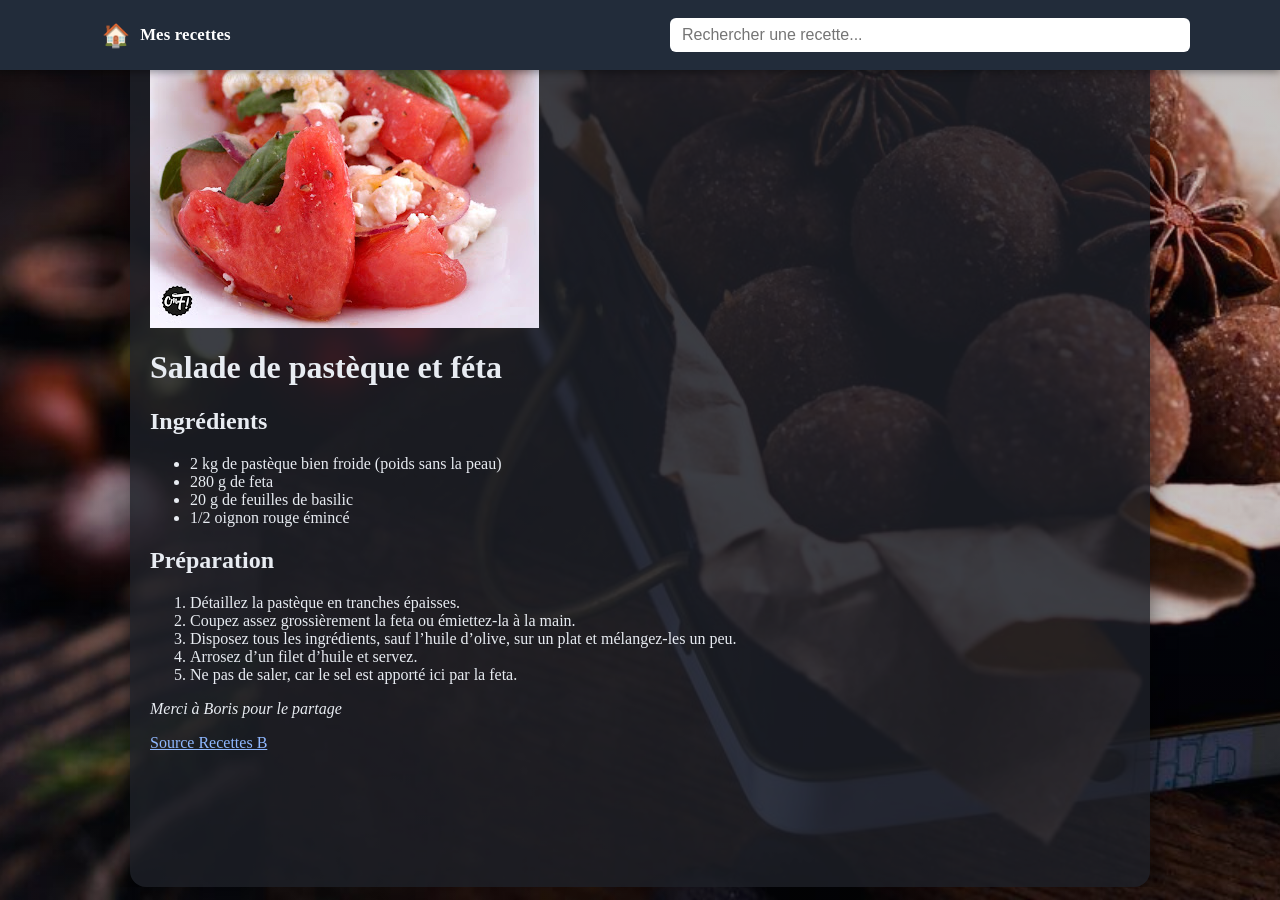
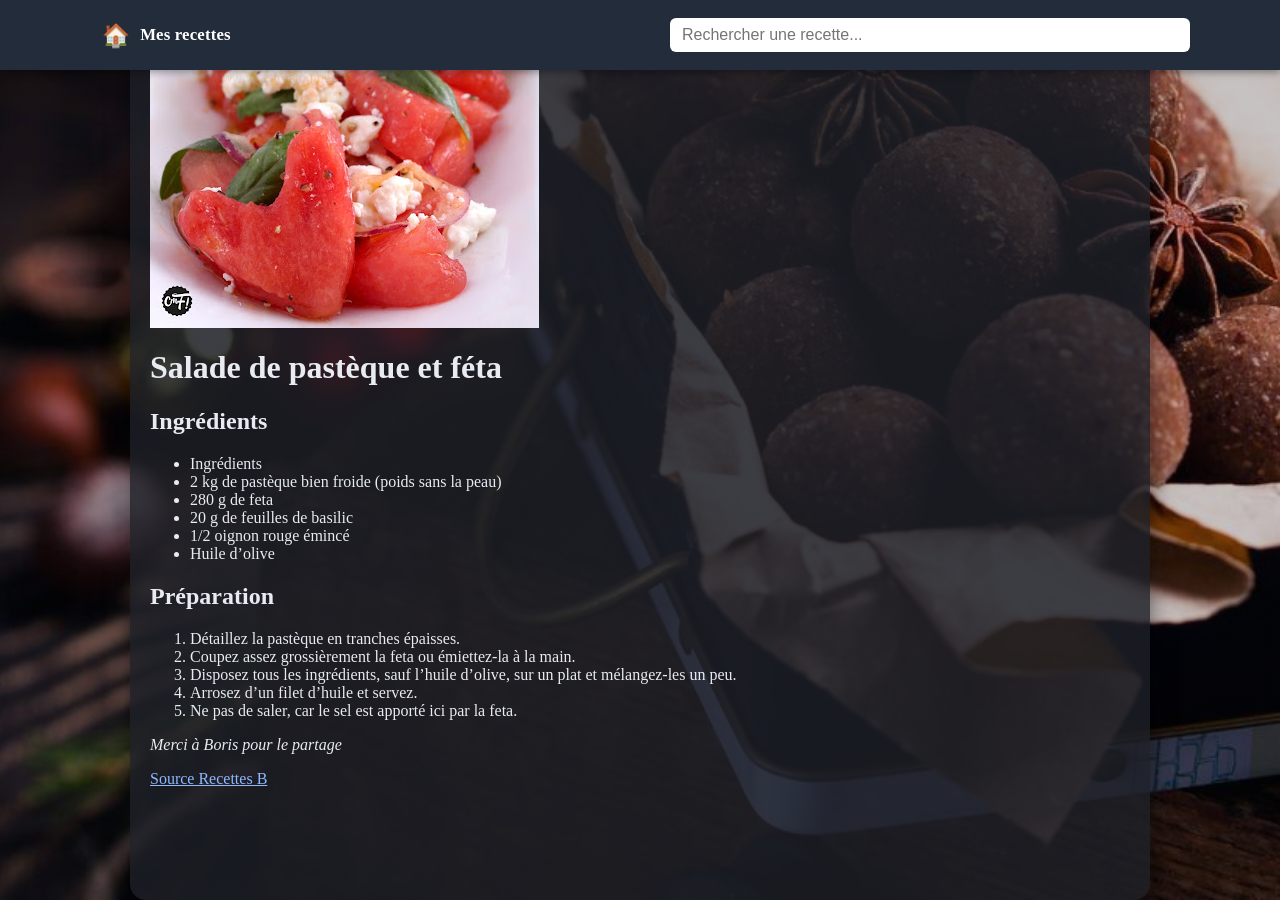
Before and after one commit to phlered/recettes, a Jekyll site: the page built from _recettes/salade_de_pasteque_et_feta.md, in a window 1280 px wide and 900 px high, scrolled down 125 px. Built offline with Jekyll 4.4.1, drawn with Linux system fonts in a browser that asks for light colours.

```diff
--- a/_recettes/salade_de_pasteque_et_feta.md
+++ b/_recettes/salade_de_pasteque_et_feta.md
@@ -5,10 +5,12 @@
 date: "2025-12-23"
 image: "{{ site.baseurl }}/images/salade_de_pasteque_et_feta.jpg"
 ingredients:
+  - "Ingrédients"
   - "2 kg de pastèque bien froide (poids sans la peau)"
   - "280 g de feta"
   - "20 g de feuilles de basilic"
   - "1/2 oignon rouge émincé"
+  - "Huile d'olive"
 ---
 ![illustration de la recette]({{ site.baseurl }}/images/salade_de_pasteque_et_feta.jpg)
 
@@ -16,10 +18,12 @@
 
 ## Ingrédients
 
+- Ingrédients
 - 2 kg de pastèque bien froide (poids sans la peau)
 - 280 g de feta
 - 20 g de feuilles de basilic
 - 1/2 oignon rouge émincé
+- Huile d'olive
 
 ## Préparation
 
```
